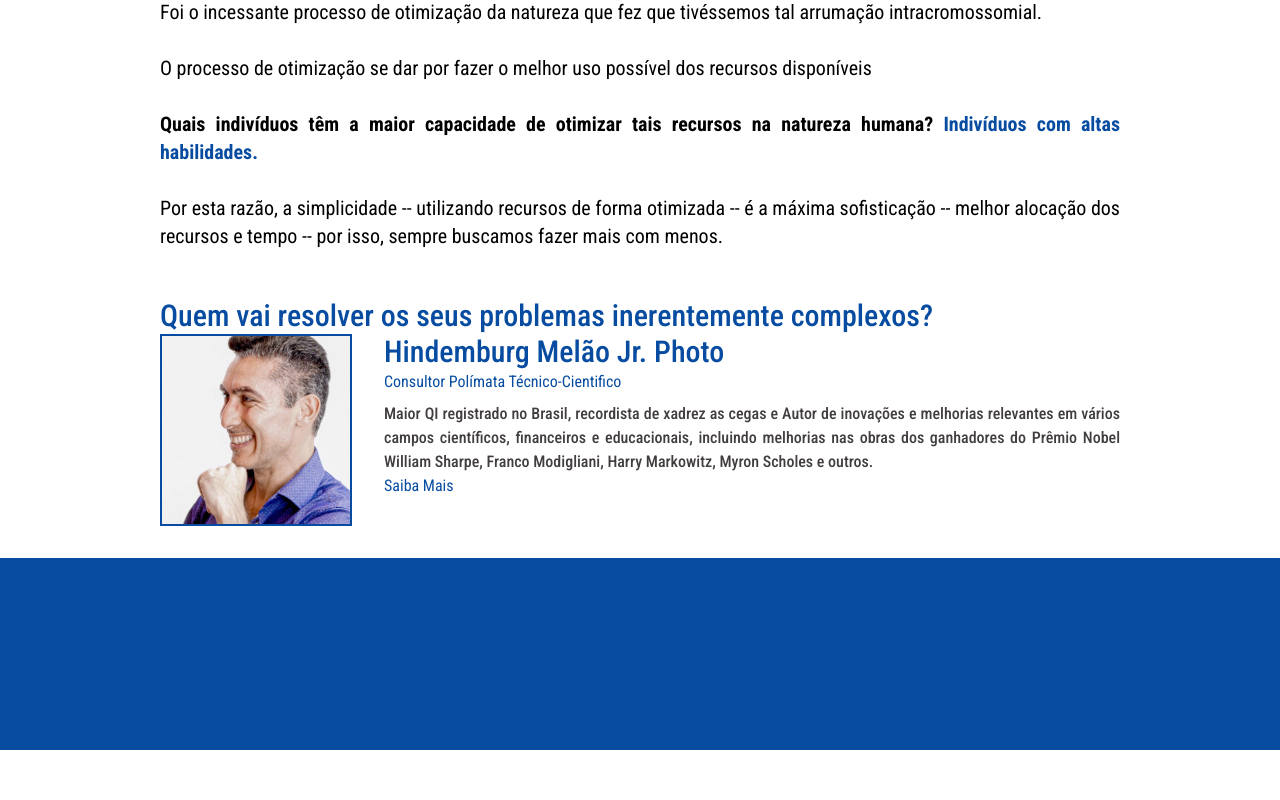
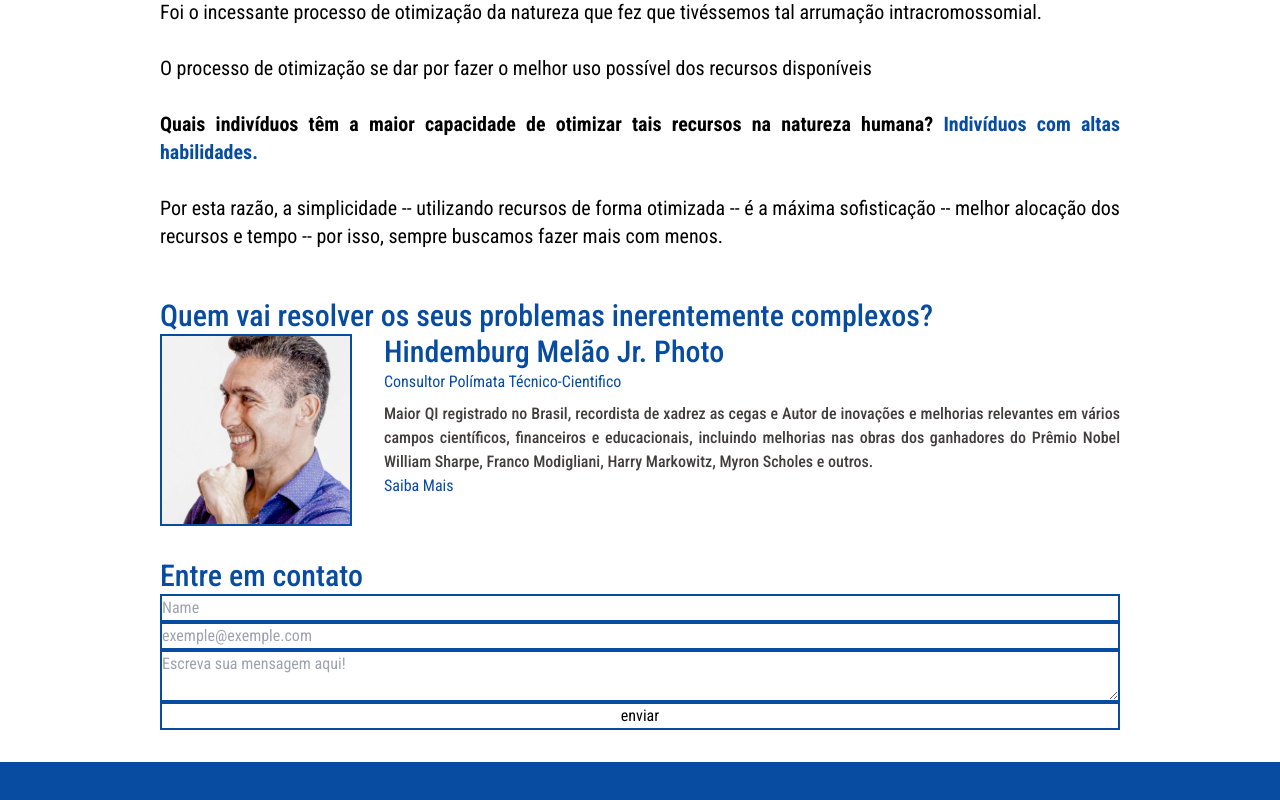
Before and after one commit to Lisp-Recovery/LispSolutions, a Next.js app: page / in a window 1280 px wide. Shown: the part 926-1726 px from the top of the page. Before the commit the page ends 1676 px from the top, so only its background shows below. Built offline with nearby package versions, Linux system fonts and the light colour scheme.

Commit message:
Add basic client form

```diff
--- a/app/page.tsx
+++ b/app/page.tsx
@@ -1,5 +1,6 @@
 
 import { CollaboratorCard } from '@/components/CollaboratorCard';
+import { Form } from '@/components/Form';
 import { Header } from '@/components/Header';
 import { Section } from '@/components/Section';
 import { Title } from '@/components/Title';
@@ -55,7 +56,7 @@ export default function Home() {
         <Section>
           <>
             <Title className='text-center md:text-left'>
-            Quem vai resolver os seus problemas inerentemente complexos?
+              Quem vai resolver os seus problemas inerentemente complexos?
             </Title>
             <CollaboratorCard
               photo={{
@@ -76,6 +77,12 @@ export default function Home() {
             />
           </>
         </Section>
+        <Section>
+          <>
+            <Title className='text-center md:text-left'>Entre em contato</Title>
+            <Form/>
+          </>
+        </Section>
       </main>
       <footer className='w-full h-48 bg-primary'>
       </footer>
--- /dev/null
+++ b/components/Form.tsx
@@ -0,0 +1,21 @@
+"use client"
+import { useState } from "react"
+
+export const Form = () => {
+    const [name, setName] = useState('')
+    const [email, setEmail] = useState('')
+    const [content, setContent] = useState('')
+
+    const onSend = () => {
+        console.log({name, email, content});
+    }
+
+    return (
+        <div className="flex flex-col">
+            <input className="border-primary border-2" type='text' placeholder='Name' value={name} onChange={(e) => setName(e.target.value)}/>
+            <input className="border-primary border-2" type='email' placeholder='exemple@exemple.com' value={email} onChange={(e) => setEmail(e.target.value)}/>
+            <textarea className="border-primary border-2" value={content} onChange={(e) => setContent(e.target.value)} placeholder="Escreva sua mensagem aqui!"/>
+            <button className="border-primary border-2" onClick={onSend}>enviar</button>
+        </div>
+    )
+}
```
